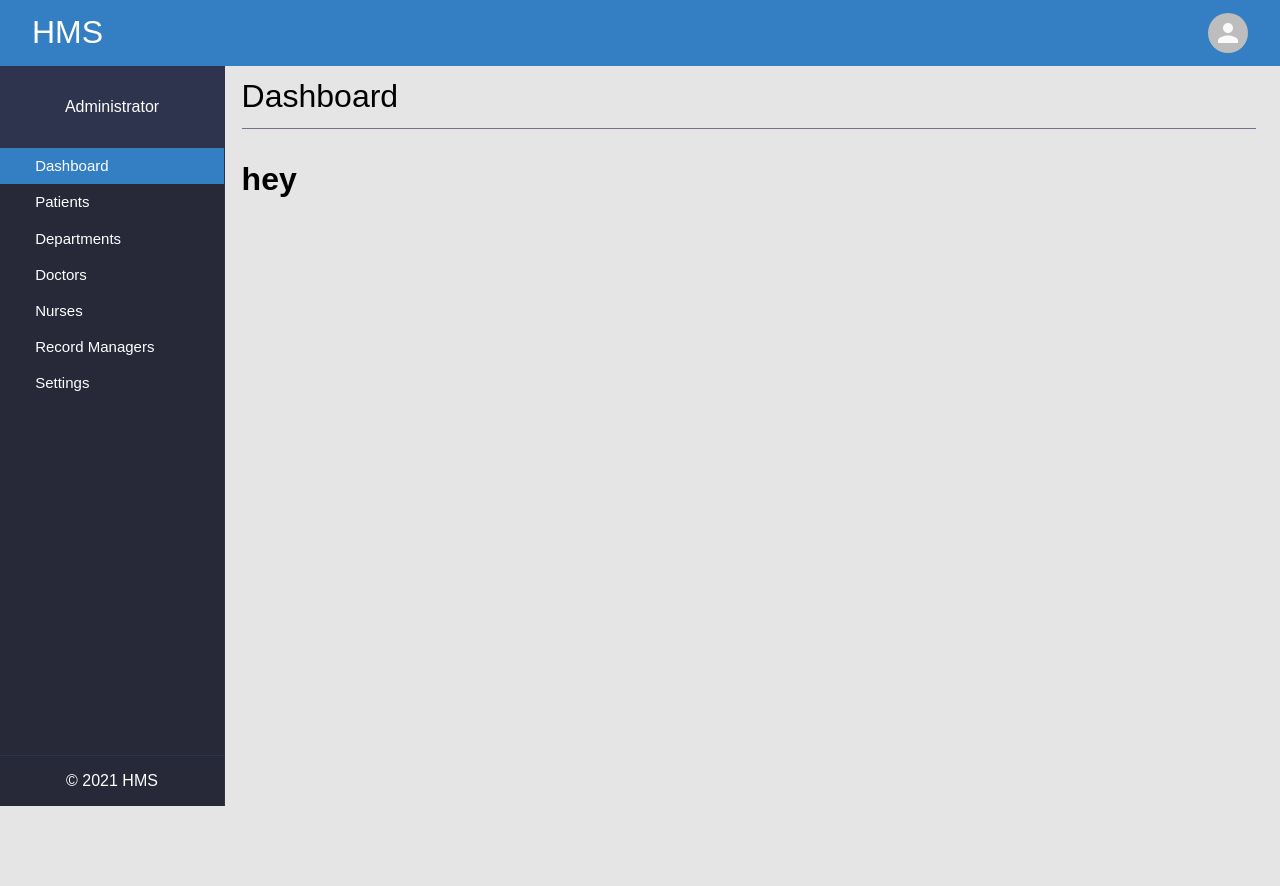
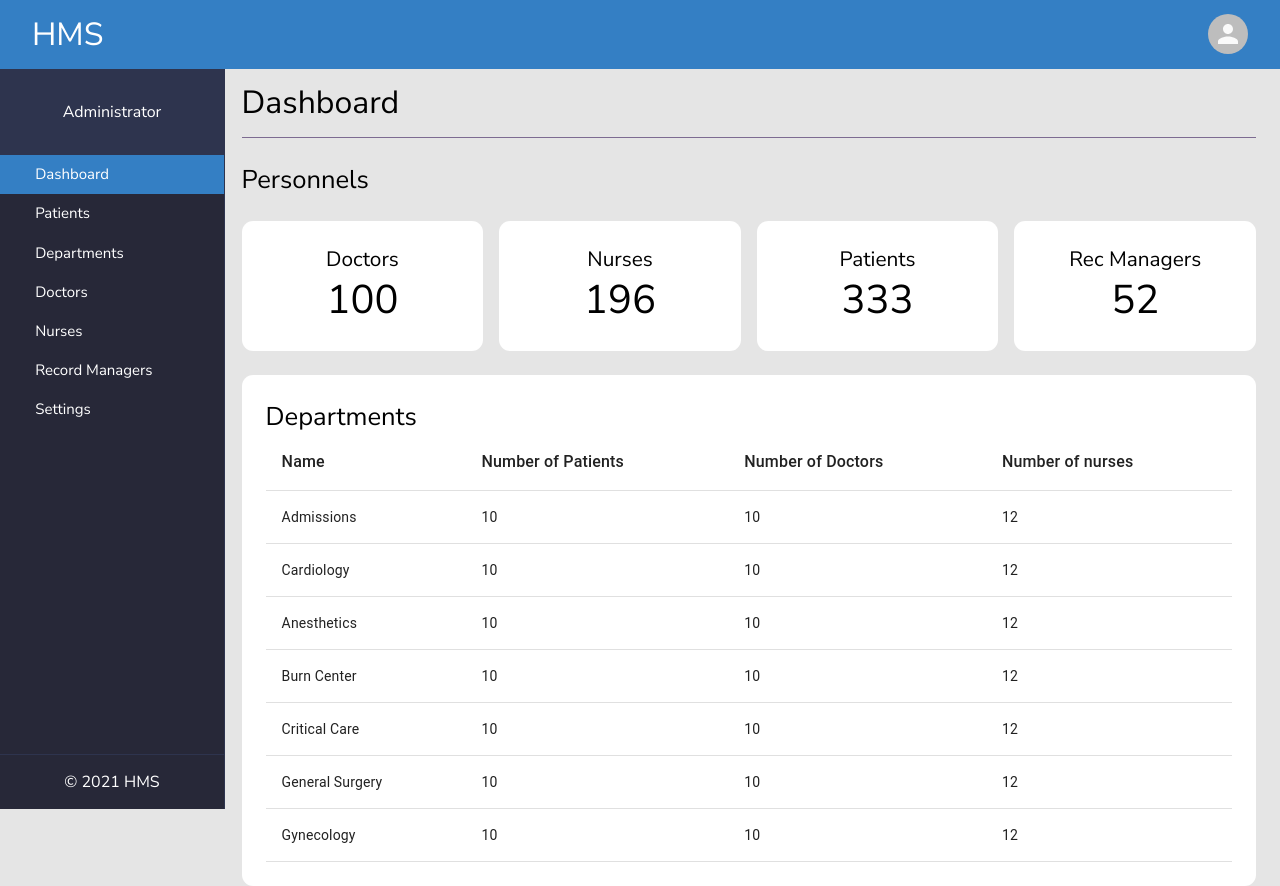
Before and after one commit to Mubangizi/hospital-management-system, a React (Create React App) app: page / in a window 1280 px wide. Before the commit the page ends 800 px from the top, so only its background shows below. Built offline with nearby package versions, Linux system fonts and the light colour scheme.

Commit message:
Add Dashboard table

```diff
--- a/public/index.html
+++ b/public/index.html
@@ -14,6 +14,7 @@
       manifest.json provides metadata used when your web app is installed on a
       user's mobile device or desktop. See https://developers.google.com/web/fundamentals/web-app-manifest/
     -->
+
     <link rel="manifest" href="%PUBLIC_URL%/manifest.json" />
     <!--
       Notice the use of %PUBLIC_URL% in the tags above.
--- a/src/App.js
+++ b/src/App.js
@@ -1,11 +1,11 @@
 import React from "react";
 import { BrowserRouter, Switch, Route } from "react-router-dom";
-import HomePage from "./pages/HomePage";
+import DashboardPage from "./pages/DashboardPage";
 const App = () => {
   return (
     <BrowserRouter>
       <Switch>
-        <Route exact path="/" component={HomePage} />
+        <Route exact path="/" component={DashboardPage} />
       </Switch>
     </BrowserRouter>
   );
--- /dev/null
+++ b/src/components/Cards/Cards.css
@@ -0,0 +1,41 @@
+.CardList{
+    display:flex;
+    gap: 1rem;
+}
+.Card{
+    background-color: white;
+    border-radius: 0.7rem;
+
+}
+.InfoCard{
+    background-color: white;
+    width: 14rem;
+    padding: 1.5rem;
+    display: flex;
+    flex-direction: column;
+    justify-content: center;
+    align-items: center;
+}
+.InfoCard .CardName{
+    text-align: center;
+    font-size: 1.3rem;
+}
+.InfoCard .CardValue{
+    text-align: center;
+    font-size: 2.5rem;
+}
+
+.TableCard{
+    padding: 1.5rem;
+}
+
+.TableCard .MuiTableRow-root:hover{
+    background-color: #eee
+}
+.TableCard .MuiTableCell-head{
+    font-size: 1rem;
+}
+
+.TableCard .MuiTableHead-root .MuiTableRow-root:hover{
+    background-color: #fff
+}
--- /dev/null
+++ b/src/components/Cards/SmallInfoCard.jsx
@@ -0,0 +1,12 @@
+import React from "react";
+import "./Cards.css";
+const SmallInfoCard = ({ name, value }) => {
+  return (
+    <div className="InfoCard Card">
+      <div className="CardName">{name}</div>
+      <div className="CardValue">{value}</div>
+    </div>
+  );
+};
+
+export default SmallInfoCard;
--- /dev/null
+++ b/src/components/Cards/TableCard.jsx
@@ -0,0 +1,55 @@
+import React from "react";
+import {
+  Table,
+  TableBody,
+  TableCell,
+  TableContainer,
+  TableHead,
+  TableRow,
+} from "@material-ui/core";
+
+const TableCard = () => {
+  const rows = [
+    { name: "Admissions", patients_no: 10, doctors_no: 10, nurses_no: 12 },
+    { name: "Cardiology", patients_no: 10, doctors_no: 10, nurses_no: 12 },
+    { name: "Anesthetics", patients_no: 10, doctors_no: 10, nurses_no: 12 },
+    { name: "Burn Center", patients_no: 10, doctors_no: 10, nurses_no: 12 },
+    { name: "Critical Care", patients_no: 10, doctors_no: 10, nurses_no: 12 },
+    { name: "General Surgery", patients_no: 10, doctors_no: 10, nurses_no: 12 },
+    { name: "Gynecology", patients_no: 10, doctors_no: 10, nurses_no: 12 },
+  ];
+  return (
+    <div className="TableCard Card">
+      <h2 className="TableCardTitle">Departments</h2>
+      <TableContainer>
+        <Table sx={{ minWidth: 650 }} aria-label="simple table">
+          <TableHead>
+            <TableRow>
+              <TableCell>Name</TableCell>
+              <TableCell>Number of Patients</TableCell>
+              <TableCell>Number of Doctors</TableCell>
+              <TableCell>Number of nurses</TableCell>
+            </TableRow>
+          </TableHead>
+          <TableBody>
+            {rows.map((row) => (
+              <TableRow
+                key={row.name}
+                sx={{ "&:last-child td, &:last-child th": { border: 0 } }}
+              >
+                <TableCell component="th" scope="row">
+                  {row.name}
+                </TableCell>
+                <TableCell>{row.patients_no}</TableCell>
+                <TableCell>{row.doctors_no}</TableCell>
+                <TableCell>{row.nurses_no}</TableCell>
+              </TableRow>
+            ))}
+          </TableBody>
+        </Table>
+      </TableContainer>
+    </div>
+  );
+};
+
+export default TableCard;
--- a/src/components/Header/Header.css
+++ b/src/components/Header/Header.css
@@ -17,7 +17,6 @@
     align-items: center;
     border-bottom: 1px solid var(--color-dark-faint);
     padding: 0.8rem 0;
-    margin-bottom: 2rem;
 }
 .SubHeaderHeading{
     font-size: 2rem;
--- a/src/index.css
+++ b/src/index.css
@@ -1,3 +1,6 @@
+@import url('https://fonts.googleapis.com/css2?family=Nunito+Sans:wght@200;300;400;600;700;800&display=swap');
+
+@import url('https://fonts.googleapis.com/css2?family=Nunito+Sans:wght@200;300;400;600;700;800&family=Nunito:wght@200;300;400;600;700;800&display=swap');
 html {
   --color-background: #191d2b;
   --color-background-dark: #272838;
@@ -15,7 +18,7 @@ body {
   -moz-osx-font-smoothing: grayscale;
   color: #000;
   background-color: #E5E5E5;
-  font-family: Nunito, sans-serif;
+  font-family: 'Nunito Sans', 'Nunito', sans-serif;
 }
 
 button, input{
@@ -26,9 +29,15 @@ p {
   font-size: 18px;
 }
 
-h1 {
+h1,h2,h3,h4 {
   margin: 0
 }
+
+h2{
+  font-weight: normal!important;
+  font-size: 1.6rem;
+}
+
 
 @media (max-width: 370px){
   h1 {
--- /dev/null
+++ b/src/pages/DashboardPage/Dashboard.css
@@ -0,0 +1,5 @@
+.HomeMainContent{
+    display: flex;
+    flex-direction: column;
+    gap: 1.5rem;
+}
--- /dev/null
+++ b/src/pages/DashboardPage/index.js
@@ -0,0 +1,27 @@
+import React from "react";
+import SmallInfoCard from "../../components/Cards/SmallInfoCard";
+import TableCard from "../../components/Cards/TableCard";
+import SubHeader from "../../components/Header/SubHeader";
+import Layout from "../../components/Layout";
+import "./Dashboard.css";
+const DashboardPage = () => {
+  return (
+    <Layout>
+      <div className="Container">
+        <div className="HomeMainContent">
+          <SubHeader />
+          <h2>Personnels</h2>
+          <div className="CardList">
+            <SmallInfoCard name="Doctors" value="100" />
+            <SmallInfoCard name="Nurses" value="196" />
+            <SmallInfoCard name="Patients" value="333" />
+            <SmallInfoCard name="Rec Managers" value="52" />
+          </div>
+          <TableCard />
+        </div>
+      </div>
+    </Layout>
+  );
+};
+
+export default DashboardPage;
--- a/src/pages/HomePage/index.js
+++ /dev/null
@@ -1,18 +0,0 @@
-import React from "react";
-import SubHeader from "../../components/Header/SubHeader";
-import Layout from "../../components/Layout";
-
-const HomePage = () => {
-  return (
-    <Layout>
-      <div className="Container">
-        <div className="HomeMainContent">
-          <SubHeader />
-          <h1>hey</h1>
-        </div>
-      </div>
-    </Layout>
-  );
-};
-
-export default HomePage;
```
